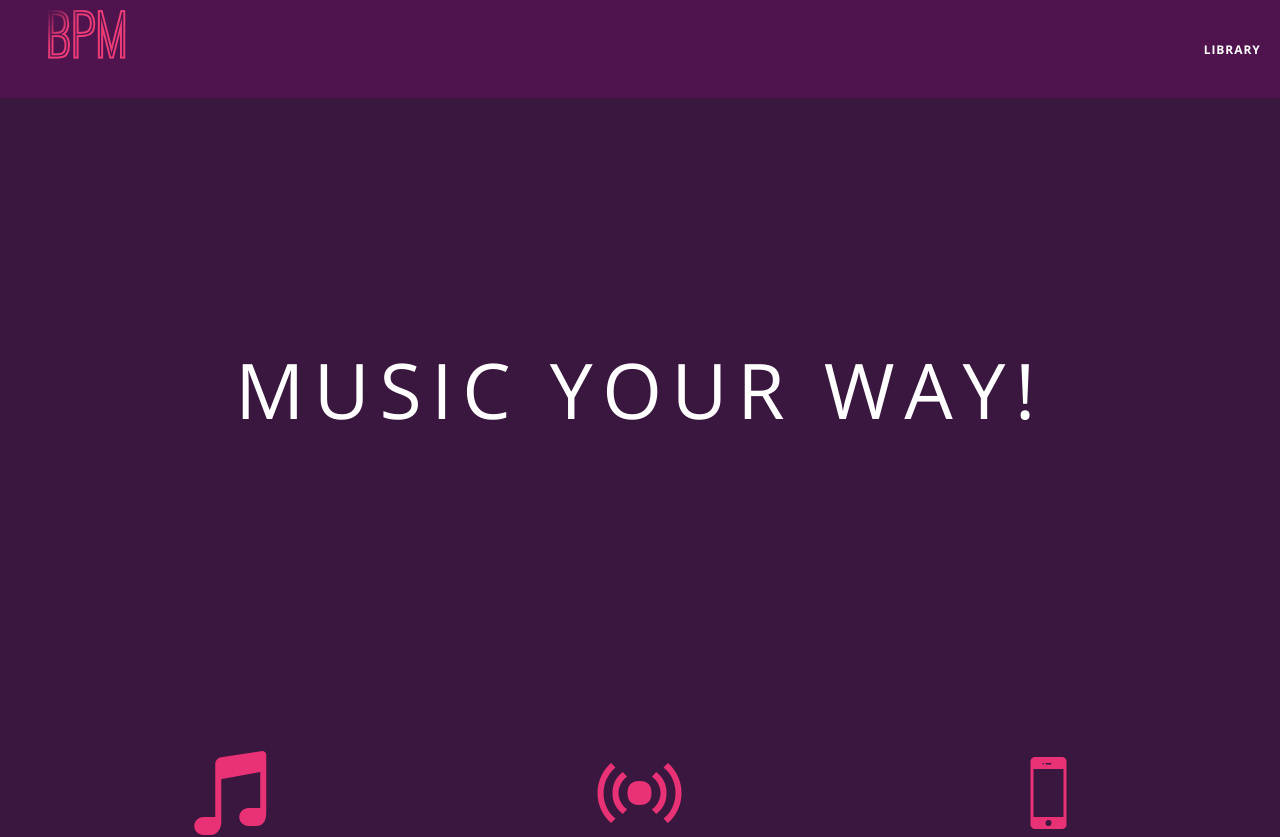
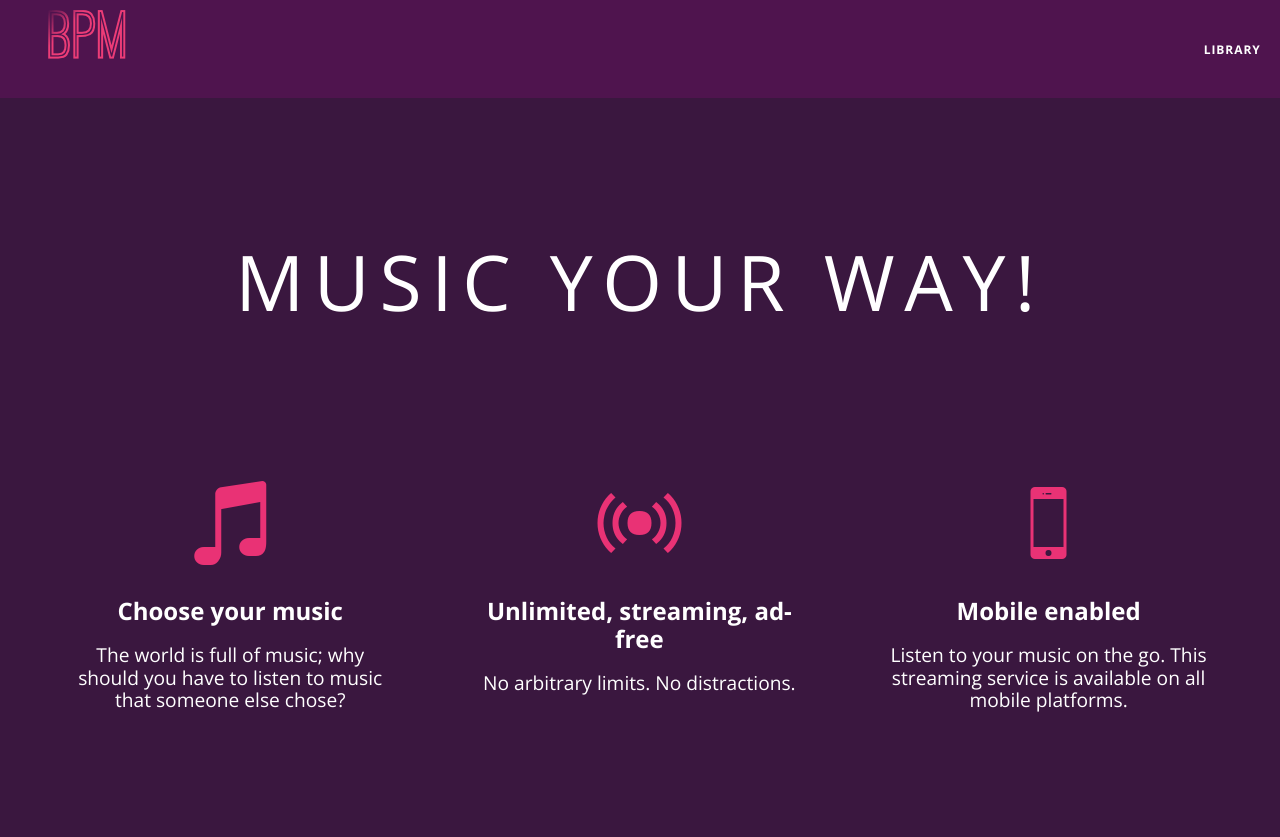
Before and after one commit to tyrantdavis/bpm, a React (Create React App) app: page / in a window 1280 px wide. Shown: the top 837 px of the page. After the commit the page ends 800 px from the top, so only its background shows below. Built offline with nearby package versions, Linux system fonts and the light colour scheme.

Commit message:
Update hero content.

```diff
--- a/src/styles/landing.css
+++ b/src/styles/landing.css
@@ -4,7 +4,7 @@ body.landing {
 
 .hero-content {
   position: relative;
-  min-height: 600px; /* hero content element must be _at least_ 600 pixels */
+  min-height: 330px; /* hero content element must be _at least_ 600 pixels with hero photo*/
   background-repeat: no-repeat;
   background-position: center center;
   background-size: cover;
```
